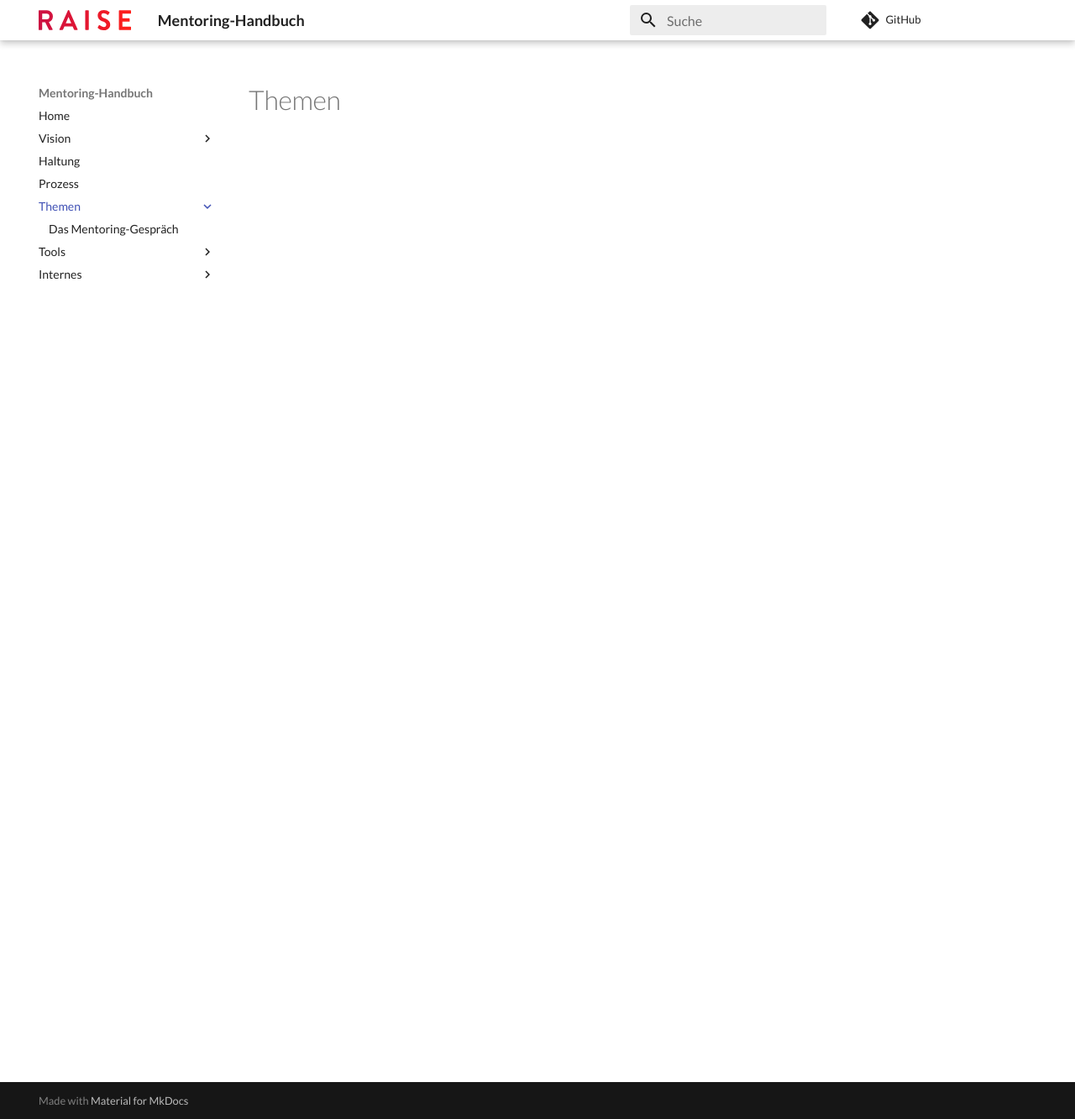
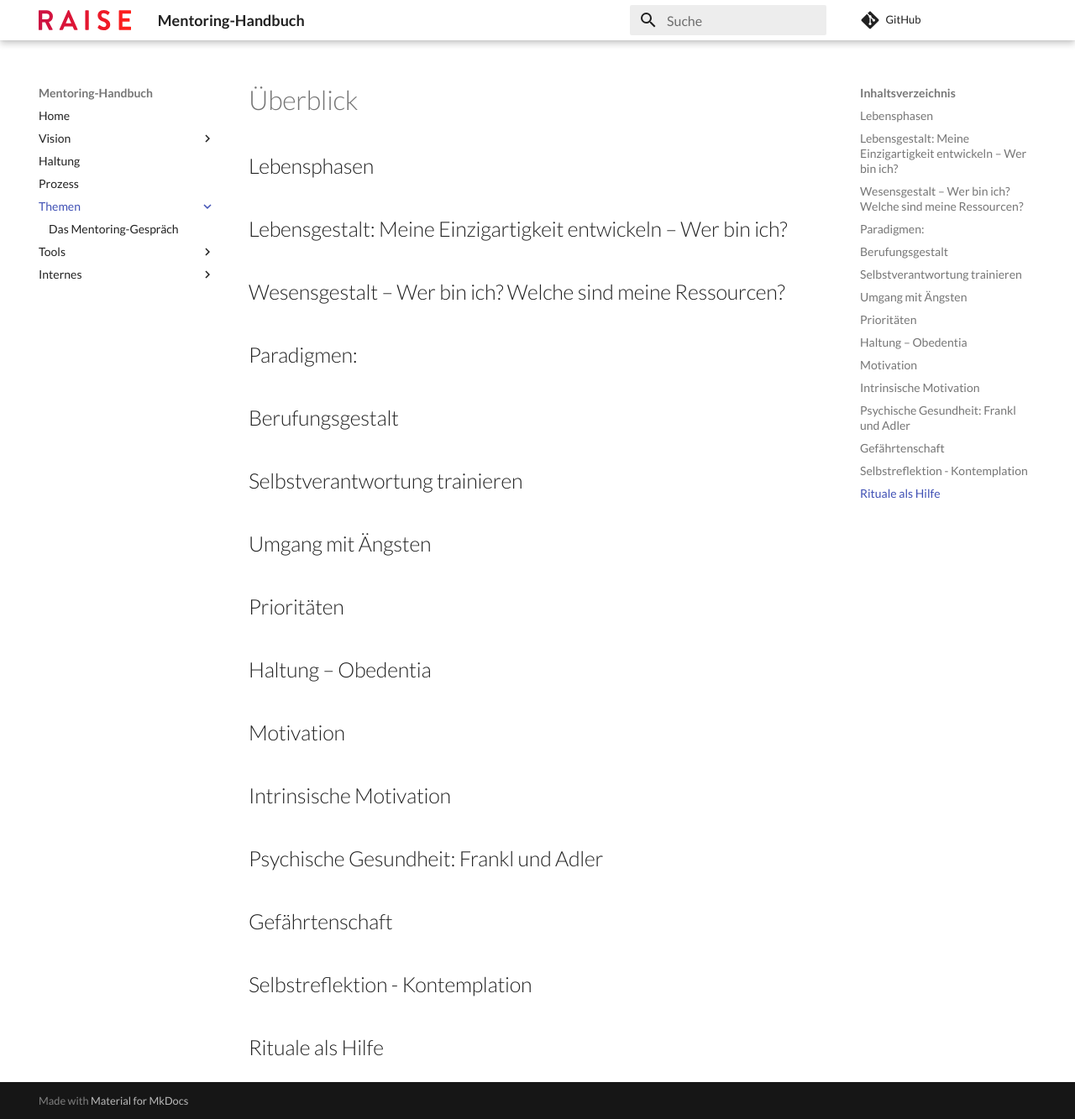
Before and after one commit to chbndrhnns/raise-mentoring-workbook, an MkDocs documentation site: the page built from docs/themen/index.md, in a window 1280 px wide and 1333 px high. Shown: the whole window at 84% size. Built offline with MkDocs 1.6.1 and Material for MkDocs 9.7.7, drawn with Linux system fonts in a browser that asks for light colours; comment, search, counter and statistics services are not loaded.

Commit message:
feat: Add headlines

```diff
--- a/docs/themen/index.md
+++ b/docs/themen/index.md
@@ -1 +1,17 @@
-# Themen
+# Überblick
+
+## Lebensphasen
+## Lebensgestalt: Meine Einzigartigkeit entwickeln – Wer bin ich?
+## Wesensgestalt – Wer bin ich? Welche sind meine Ressourcen?
+## Paradigmen:
+## Berufungsgestalt
+## Selbstverantwortung trainieren
+## Umgang mit Ängsten
+## Prioritäten
+## Haltung – Obedentia
+## Motivation
+## Intrinsische Motivation
+## Psychische Gesundheit: Frankl und Adler
+## Gefährtenschaft
+## Selbstreflektion - Kontemplation
+## Rituale als Hilfe
--- a/mkdocs.yml
+++ b/mkdocs.yml
@@ -43,6 +43,7 @@ nav:
     - themen/index.md
     - themen/mentoring-gespraech.md
   - Tools:
+    - tools/index.md
     - tools/coaching-fragen.md
   - Internes:
     - changelog.md
```
Also changed, not shown: docs/haltung/index.md (+9 -0 lines), docs/prozess/index.md (+14 -0 lines), docs/tools/index.md (added, +20 -0 lines).
